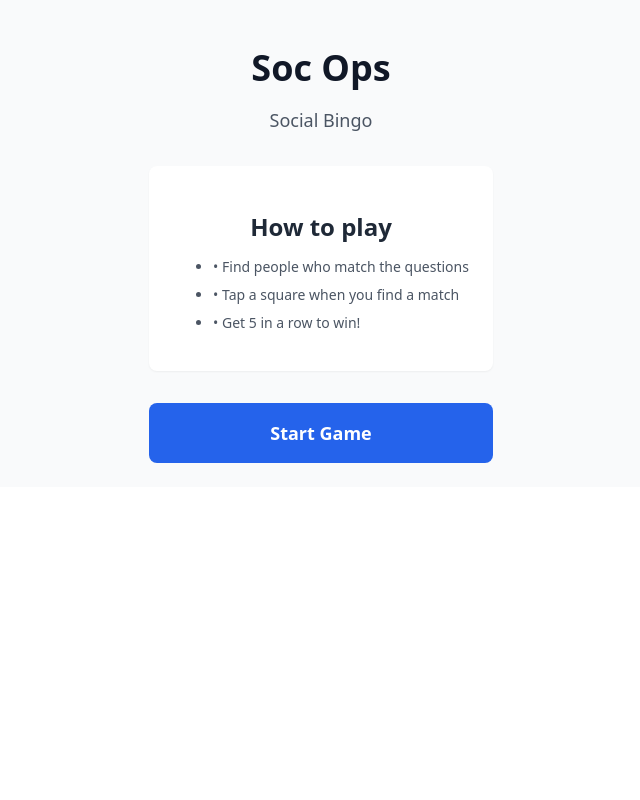
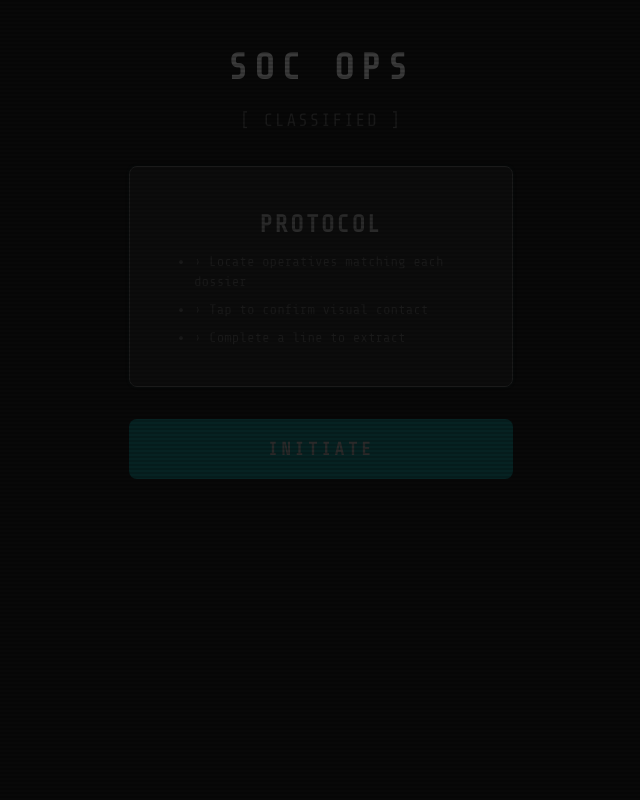
Before and after one commit to jjiang316/my-soc-ops-python, a FastAPI app: page / in a window 1280 px wide. Shown: the whole page, without its empty margins (319-959 px from the left). Run offline with FastAPI, Linux system fonts and the light colour scheme.

Commit message:
Enhance UI with "Ghost Protocol" theme; update styles, animations, and text for improved user experience

```diff
--- a/app/static/css/app.css
+++ b/app/static/css/app.css
@@ -1,3 +1,33 @@
+/* ========================================================================
+   Ghost Protocol — near-black void aesthetic
+   ======================================================================== */
+
+:root {
+    /* Void palette */
+    --void:        #080808;
+    --surface:     #0c0c0c;
+    --elevated:    #111111;
+    --hairline:    #1a1a1a;
+
+    /* Ghost text — barely visible, brightens on interaction */
+    --text-ghost:  #1a1a1a;
+    --text-dim:    #2a2a2a;
+    --text-vis:    #3a3a3a;
+    --text-bright: #4a4a4a;
+
+    /* Phosphor cyan accents */
+    --cyan-deep:   #062222;
+    --cyan-mark:   #0d3b3b;
+    --cyan-glow:   #0a5a5a;
+    --cyan-bright: #0e7a7a;
+
+    /* Winning amber — kept dark */
+    --win-bg:      #1a1400;
+    --win-border:  #2a2200;
+    --win-text:    #3d3300;
+    --win-glow:    #4a3d00;
+}
+
 html,
 body,
 #app {
@@ -6,11 +36,33 @@ body,
 }
 
 body {
-    font-family: system-ui, -apple-system, sans-serif;
+    font-family: 'Share Tech Mono', monospace;
     -webkit-tap-highlight-color: transparent;
+    background-color: var(--void);
+    color: var(--text-ghost);
 }
 
-/* Tailwind-like utility classes */
+/* CRT scanline overlay */
+#app {
+    position: relative;
+}
+
+#app::after {
+    content: '';
+    position: fixed;
+    top: 0; left: 0; right: 0; bottom: 0;
+    background: repeating-linear-gradient(
+        0deg,
+        transparent,
+        transparent 2px,
+        rgba(0, 0, 0, 0.15) 2px,
+        rgba(0, 0, 0, 0.15) 4px
+    );
+    pointer-events: none;
+    z-index: 9999;
+}
+
+/* ---- Layout ---- */
 .h-full { height: 100%; }
 .min-h-full { min-height: 100%; }
 .w-full { width: 100%; }
@@ -50,27 +103,30 @@ body {
 .mb-8 { margin-bottom: 2rem; }
 .mx-auto { margin-left: auto; margin-right: auto; }
 
-.bg-white { background-color: #ffffff; }
-.bg-gray-50 { background-color: #f9fafb; }
-.bg-gray-100 { background-color: #f3f4f6; }
-.bg-amber-100 { background-color: #fef3c7; }
-.bg-amber-200 { background-color: #fde68a; }
-.bg-accent { background-color: #2563eb; }
-.bg-marked { background-color: #dcfce7; }
-.bg-black\/50 { background-color: rgba(0, 0, 0, 0.5); }
+/* ---- Ghost palette colors ---- */
+.bg-white { background-color: var(--surface); }
+.bg-gray-50 { background-color: var(--void); }
+.bg-gray-100 { background-color: var(--elevated); }
+.bg-amber-100 { background-color: var(--win-bg); }
+.bg-amber-200 { background-color: var(--win-bg); }
+.bg-accent { background-color: var(--cyan-deep); }
+.bg-accent:hover { background-color: var(--cyan-mark); }
+.bg-marked { background-color: var(--cyan-deep); }
+.bg-black\/50 { background-color: rgba(0, 0, 0, 0.92); }
 
-.text-white { color: #ffffff; }
-.text-gray-500 { color: #6b7280; }
-.text-gray-600 { color: #4b5563; }
-.text-gray-700 { color: #374151; }
-.text-gray-800 { color: #1f2937; }
-.text-gray-900 { color: #111827; }
-.text-green-600 { color: #16a34a; }
-.text-green-800 { color: #166534; }
-.text-amber-500 { color: #f59e0b; }
-.text-amber-800 { color: #92400e; }
-.text-amber-900 { color: #78350f; }
+.text-white { color: var(--text-dim); }
+.text-gray-500 { color: var(--text-ghost); }
+.text-gray-600 { color: var(--text-ghost); }
+.text-gray-700 { color: var(--text-dim); }
+.text-gray-800 { color: var(--text-dim); }
+.text-gray-900 { color: var(--text-vis); }
+.text-green-600 { color: var(--cyan-glow); }
+.text-green-800 { color: var(--cyan-mark); }
+.text-amber-500 { color: var(--win-glow); }
+.text-amber-800 { color: var(--win-text); }
+.text-amber-900 { color: var(--win-text); }
 
+/* ---- Typography ---- */
 .text-xs { font-size: 0.75rem; line-height: 1rem; }
 .text-sm { font-size: 0.875rem; line-height: 1.25rem; }
 .text-lg { font-size: 1.125rem; line-height: 1.75rem; }
@@ -84,22 +140,31 @@ body {
 .text-center { text-align: center; }
 .text-left { text-align: left; }
 
-.border { border-width: 1px; }
+.uppercase { text-transform: uppercase; }
+.tracking-widest { letter-spacing: 0.2em; }
+.tracking-wide { letter-spacing: 0.1em; }
+
+/* ---- Borders ---- */
+.border { border-width: 1px; border-style: solid; }
 .border-b { border-bottom-width: 1px; }
-.border-gray-200 { border-color: #e5e7eb; }
-.border-gray-300 { border-color: #d1d5db; }
-.border-amber-400 { border-color: #fbbf24; }
-.border-marked-border { border-color: #22c55e; }
+.border-gray-200 { border-color: var(--hairline); }
+.border-gray-300 { border-color: var(--hairline); }
+.border-amber-400 { border-color: var(--win-border); }
+.border-marked-border { border-color: var(--cyan-deep); }
 
 .rounded { border-radius: 0.25rem; }
 .rounded-lg { border-radius: 0.5rem; }
 .rounded-xl { border-radius: 0.75rem; }
 
-.shadow-sm { box-shadow: 0 1px 2px 0 rgba(0, 0, 0, 0.05); }
-.shadow-xl { box-shadow: 0 20px 25px -5px rgba(0, 0, 0, 0.1), 0 10px 10px -5px rgba(0, 0, 0, 0.04); }
+/* ---- Shadows — now glows ---- */
+.shadow-sm { box-shadow: 0 0 4px 0 rgba(10, 90, 90, 0.08); }
+.shadow-xl { box-shadow: 0 0 30px -5px rgba(10, 90, 90, 0.15); }
+.shadow-glow { box-shadow: 0 0 8px 2px rgba(10, 90, 90, 0.2); }
+.shadow-glow-win { box-shadow: 0 0 12px 2px rgba(74, 61, 0, 0.25); }
 
 .space-y-2 > * + * { margin-top: 0.5rem; }
 
+/* ---- Positioning ---- */
 .fixed { position: fixed; }
 .absolute { position: absolute; }
 .relative { position: relative; }
@@ -113,24 +178,36 @@ body {
 
 .select-none { user-select: none; }
 
-.transition-all { transition-property: all; transition-timing-function: cubic-bezier(0.4, 0, 0.2, 1); transition-duration: 150ms; }
-.transition-colors { transition-property: color, background-color, border-color; transition-timing-function: cubic-bezier(0.4, 0, 0.2, 1); transition-duration: 150ms; }
+/* ---- Transitions ---- */
+.transition-all { transition-property: all; transition-timing-function: cubic-bezier(0.4, 0, 0.2, 1); transition-duration: 300ms; }
+.transition-colors { transition-property: color, background-color, border-color, box-shadow; transition-timing-function: cubic-bezier(0.4, 0, 0.2, 1); transition-duration: 300ms; }
 .duration-150 { transition-duration: 150ms; }
 
-button:active .active\:bg-gray-100 { background-color: #f3f4f6; }
-button:active .active\:bg-accent-light { background-color: #3b82f6; }
+/* ---- Hover brighten ---- */
+.hover-brighten { transition: color 0.3s ease, text-shadow 0.3s ease; }
+.hover-brighten:hover { color: var(--text-bright); text-shadow: 0 0 6px rgba(10, 90, 90, 0.3); }
+
+/* ---- Button resets ---- */
+button:active .active\:bg-gray-100 { background-color: var(--elevated); }
+button:active .active\:bg-accent-light { background-color: var(--cyan-mark); }
 
 button {
     cursor: pointer;
     border: none;
     background: none;
     font: inherit;
+    color: inherit;
 }
 
 button:disabled {
     cursor: default;
 }
 
+button:hover {
+    color: var(--text-vis);
+}
+
+/* ---- Word wrap ---- */
 .wrap-break-word {
     word-break: break-word;
 }
--- a/app/templates/base.html
+++ b/app/templates/base.html
@@ -3,9 +3,12 @@
 <head>
 <meta charset="utf-8">
     <meta name="viewport" content="width=device-width, initial-scale=1.0, maximum-scale=1.0, user-scalable=no">
-    <meta name="theme-color" content="#2563eb">
+    <meta name="theme-color" content="#080808">
     <meta name="description" content="Social Bingo - Find people who match the questions!">
     <title>Soc Ops - Social Bingo</title>
+    <link rel="preconnect" href="https://fonts.googleapis.com">
+    <link rel="preconnect" href="https://fonts.gstatic.com" crossorigin>
+    <link href="https://fonts.googleapis.com/css2?family=Share+Tech+Mono&display=swap" rel="stylesheet">
     <link rel="stylesheet" href="/static/css/app.css">
     <link rel="icon" type="image/png" href="/static/favicon.png">
     <script src="/static/js/htmx.min.js"></script>
--- a/app/templates/components/start_screen.html
+++ b/app/templates/components/start_screen.html
@@ -1,15 +1,15 @@
 <div id="game-container">
 <div class="flex flex-col items-center justify-center min-h-full p-6 bg-gray-50">
     <div class="text-center max-w-sm">
-        <h1 class="text-4xl font-bold text-gray-900 mb-2">Soc Ops</h1>
-        <p class="text-lg text-gray-600 mb-8">Social Bingo</p>
+        <h1 class="text-4xl font-bold text-gray-900 mb-2 uppercase tracking-widest hover-brighten">Soc Ops</h1>
+        <p class="text-lg text-gray-600 mb-8 uppercase tracking-wide hover-brighten">[ classified ]</p>
 
         <div class="bg-white rounded-lg p-6 shadow-sm border border-gray-200 mb-8">
-            <h2 class="font-semibold text-gray-800 mb-3">How to play</h2>
+            <h2 class="font-semibold text-gray-800 mb-3 uppercase tracking-wide hover-brighten">Protocol</h2>
             <ul class="text-left text-gray-600 text-sm space-y-2">
-                <li>• Find people who match the questions</li>
-                <li>• Tap a square when you find a match</li>
-                <li>• Get 5 in a row to win!</li>
+                <li class="hover-brighten">› Locate operatives matching each dossier</li>
+                <li class="hover-brighten">› Tap to confirm visual contact</li>
+                <li class="hover-brighten">› Complete a line to extract</li>
             </ul>
         </div>
 
@@ -17,8 +17,8 @@
             hx-post="/start"
             hx-target="#game-container"
             hx-swap="outerHTML"
-            class="w-full bg-accent text-white font-semibold py-4 px-8 rounded-lg text-lg active:bg-accent-light transition-colors">
-            Start Game
+            class="w-full bg-accent text-white font-semibold py-4 px-8 rounded-lg text-lg active:bg-accent-light transition-colors uppercase tracking-widest hover-brighten">
+            Initiate
         </button>
     </div>
 </div>
```
Also changed, not shown: other parts of app/static/css/app.css (+93 -0 lines), app/templates/components/bingo_board.html (+5 -5 lines), app/templates/components/bingo_modal.html (+7 -7 lines), app/templates/components/game_screen.html (+7 -7 lines), tests/test_api.py (+5 -5 lines), .github/copilot-instructions.md, .github/instructions/css-utilities.instructions.md.
